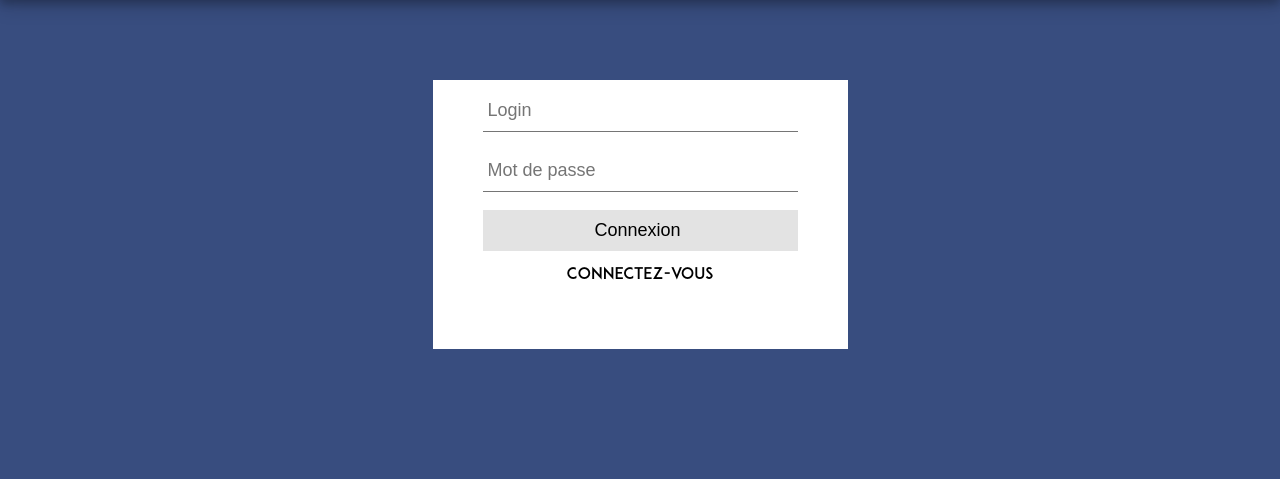
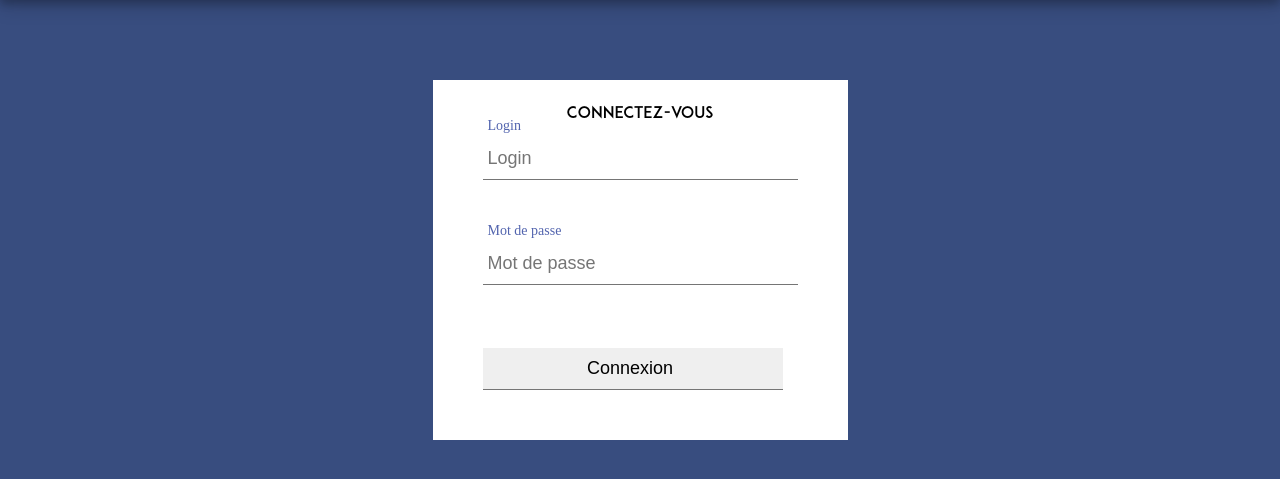
Before and after one commit to LeBorgne01/SiteQCM, a PHP site: page /siteqcm/ in a window 1280 px wide. Shown: the part 61-540 px from the top of the page. Run offline with PHP 8.4, Linux system fonts and the light colour scheme.

Commit message:
changements styles

```diff
--- a/classes/Form.php
+++ b/classes/Form.php
@@ -32,7 +32,7 @@
 		*/
 
 		public function set_input($_type,$_name,$_placeholder,$_required){
-			$this->form .= "<input  type='".$_type."'";
+			$this->form .= '<div class="group"><input  type="'.$_type.'"';
 
 			if($_name != ""){
 				$this->form .= " name='".$_name."'";
@@ -48,7 +48,7 @@
 
 			$this->form .= ">";
 			$this->form .= '<span class="highlight"></span><span class="bar"></span>';
-			//$this->form .= '<label>' . $_placeholder . '</label></div>';
+			$this->form .= '<label>' . $_placeholder . '</label></div>';
 		}
 
 		/**
@@ -70,7 +70,7 @@
 		 *	@return string $this->form le formulaire complet créé
 		*/
 		public function update_form(){
-			echo $this->form;
+			return $this->form;
 		}
 
 		/**
@@ -79,7 +79,7 @@
 		*/
 		public function get_form(){
 			$this->form .= "</form>";
-			echo $this->form;
+			return $this->form;
 		}
 
 		/**
--- a/style/style.css
+++ b/style/style.css
@@ -118,7 +118,7 @@ main
 {
 	font-family: 'adam';
 }
-
+/*
 input
 {
 	font-size:18px;
@@ -178,7 +178,9 @@ input:focus ~ label, input:valid ~ label
 
 .bar
 {
-	position:relative; display:block; width:300px;
+	position:relative;
+	display:block;
+	width: auto;
 }
 
 .bar:before, .bar:after
@@ -243,4 +245,97 @@ input:focus ~ .highlight
 {
 	from { background:#5264AE; }
 	to 	{ width:0; background:transparent; }
+}*/
+
+/* form starting stylings ------------------------------- */
+.group 			  {
+  position:relative;
+  margin-bottom:45px;
 }
+input 				{
+  font-size:18px;
+  padding:10px 10px 10px 5px;
+  display:block;
+  width:300px;
+  border:none;
+  border-bottom:1px solid #757575;
+}
+input:focus 		{ outline:none; }
+
+/* LABEL ======================================= */
+label 				 {
+  color:#999;
+  font-size:18px;
+  font-weight:normal;
+  position:absolute;
+  pointer-events:none;
+  left:5px;
+  top:10px;
+  transition:0.2s ease all;
+  -moz-transition:0.2s ease all;
+  -webkit-transition:0.2s ease all;
+}
+
+/* active state */
+input:focus ~ label, input:valid ~ label 		{
+  top:-20px;
+  font-size:14px;
+  color:#5264AE;
+}
+
+/* BOTTOM BARS ================================= */
+.bar 	{ position:relative; display:block; width:300px; }
+.bar:before, .bar:after 	{
+  content:'';
+  height:2px;
+  width:0;
+  bottom:1px;
+  position:absolute;
+  background:#5264AE;
+  transition:0.2s ease all;
+  -moz-transition:0.2s ease all;
+  -webkit-transition:0.2s ease all;
+}
+.bar:before {
+  left:50%;
+}
+.bar:after {
+  right:50%;
+}
+
+/* active state */
+input:focus ~ .bar:before, input:focus ~ .bar:after {
+  width:50%;
+}
+
+/* HIGHLIGHTER ================================== */
+.highlight {
+  position:absolute;
+  height:60%;
+  width:100px;
+  top:25%;
+  left:0;
+  pointer-events:none;
+  opacity:0.5;
+}
+
+/* active state */
+input:focus ~ .highlight {
+  -webkit-animation:inputHighlighter 0.3s ease;
+  -moz-animation:inputHighlighter 0.3s ease;
+  animation:inputHighlighter 0.3s ease;
+}
+
+/* ANIMATIONS ================ */
+@-webkit-keyframes inputHighlighter {
+	from { background:#5264AE; }
+  to 	{ width:0; background:transparent; }
+}
+@-moz-keyframes inputHighlighter {
+	from { background:#5264AE; }
+  to 	{ width:0; background:transparent; }
+}
+@keyframes inputHighlighter {
+	from { background:#5264AE; }
+  to 	{ width:0; background:transparent; }
+}
```
Also changed, not shown: style/styleEnseignant.css (+20 -3 lines).
